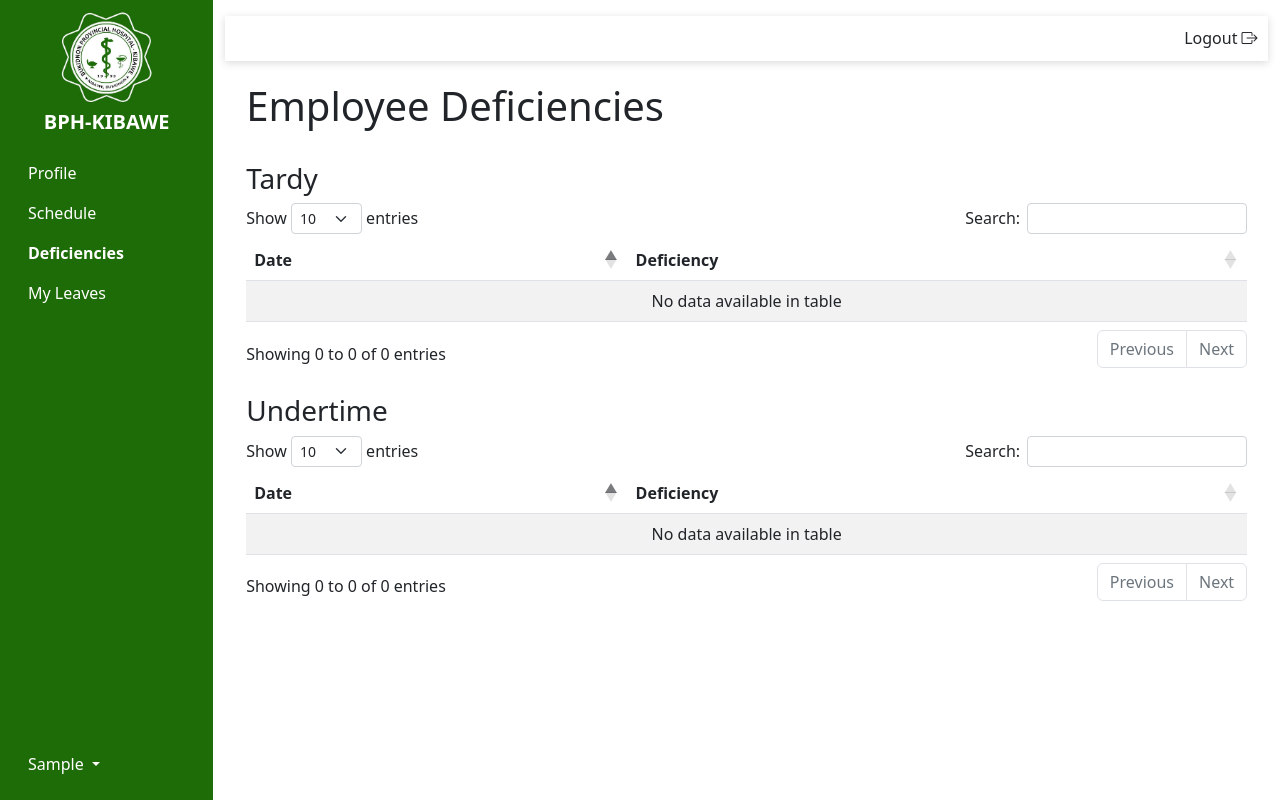
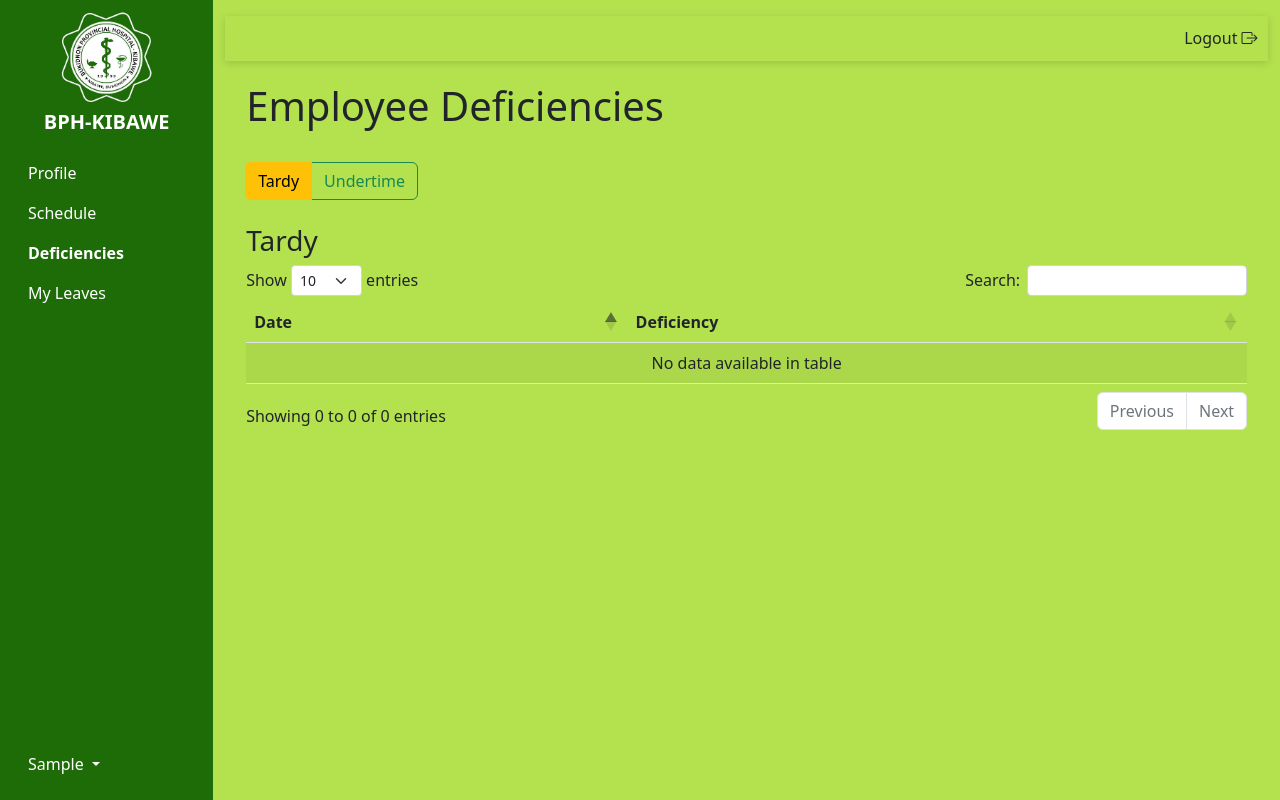
Before and after one commit to patd0tjs/hrltms, a CodeIgniter app: page /hrmis/deficiencies in a window 1280 px wide. Run offline with CodeIgniter, Linux system fonts and the light colour scheme; a user stored in the database is signed in; data comes from the database, SQL or seed files in the repository; some libraries are stand-ins or nearby versions.

Commit message:
background

```diff
--- a/application/views/components/navbar.php
+++ b/application/views/components/navbar.php
@@ -221,7 +221,7 @@
             </div>
         </div>
 
-        <div class="col py-3">
+        <div class="col py-3" style='background-color: #B4e24e;'>
             <?php $this->load->view('components/topbar'); ?>
             <div class="content">
                 <?php if ($this->session->flashdata('error')){?>
--- a/application/views/pages/deficiencies.php
+++ b/application/views/pages/deficiencies.php
@@ -1,4 +1,15 @@
 <br>
+
+<div class="btn-group" role="group" aria-label="Basic radio toggle button group">
+  <input type="radio" class="btn-check" name="btnradio" id="btnradio1" autocomplete="off" onclick="showTardy()" checked>
+  <label class="btn btn-outline-warning" for="btnradio1">Tardy</label>
+
+  <input type="radio" class="btn-check" name="btnradio" id="btnradio2" autocomplete="off" onclick="showUndertime()">
+  <label class="btn btn-outline-success" for="btnradio2">Undertime</label>
+</div>
+<br>
+<br>
+<div id="my_tardy">
 <h3>Tardy</h3>
 <table id='tardy' class="table table-striped" style="width: 100%">
     <thead>
@@ -20,7 +31,9 @@
         <?php endforeach ?>
     </tbody>
  </table>
-<br>
+</div>
+
+<div id="my_undertime" style="display: none">
 <h3>Undertime</h3>
  <table id='undertime' class="table table-striped" style="width: 100%">
     <thead>
@@ -42,6 +55,8 @@
         <?php endforeach ?>
     </tbody>
  </table>
+</div>
+
 
  <script>
 $(document).ready(function () {
@@ -51,4 +66,20 @@ $(document).ready(function () {
 $(document).ready(function () {
     $('#undertime').DataTable();
 });
+
+function showTardy(){
+  let tardy = document.getElementById("my_tardy").style;
+  let undertime = document.getElementById("my_undertime").style;
+
+  tardy.display = "block";
+  undertime.display = "none";
+}
+
+function showUndertime(){
+  let tardy = document.getElementById("my_tardy").style;
+  let undertime = document.getElementById("my_undertime").style;
+
+  tardy.display = "none";
+  undertime.display = "block";
+}
 </script>
```
Also changed, not shown: assets/img/id/mommy_wallpaper_2.png (deleted), assets/img/id/profile.jpg (deleted), assets/img/login_bg.jpg (added).
